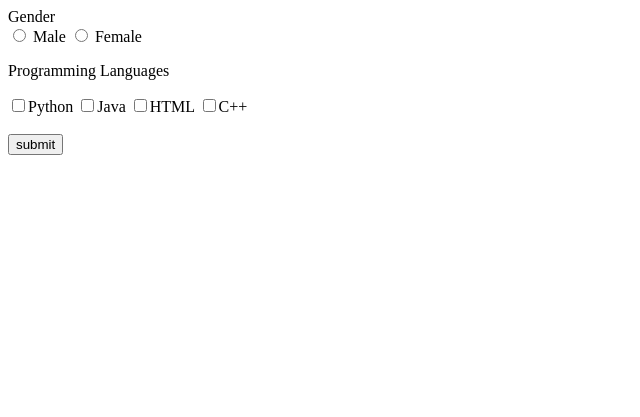
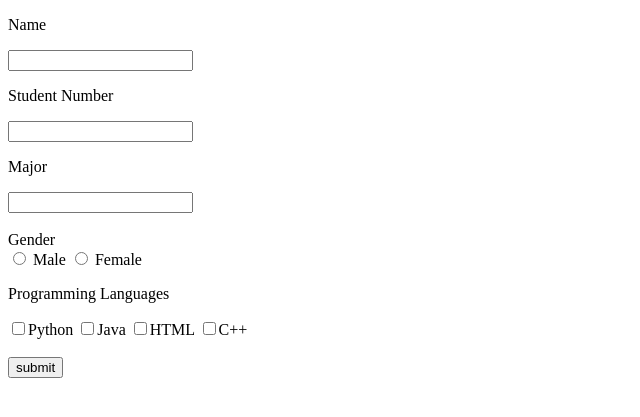
Before and after one commit to CSID-DGU/2025-1-OSSPrac-BeefFried-03, a Flask app: page / in a window 1280 px wide. Shown: the top 417 px of the page, without its empty margins (0-640 px from the left). Run offline with Flask 3, Linux system fonts and the light colour scheme.

Commit message:
feat: Add input fields for Name, Student Number, and Major

```diff
--- a/Subject3_1/templates/input.html
+++ b/Subject3_1/templates/input.html
@@ -2,6 +2,16 @@
 <html lang="en">
   <body>
     <form action="/result" method="POST">
+
+      <p>Name</p>
+      <input type="text" name="name" required><br>
+
+      <p>Student Number</p>
+      <input type="text" name="StudentNumber" required><br>
+
+      <p>Major</p>
+      <input type="text" name="major" required><br><br>
+
       <!-- gender 라디오 버튼 -->
       <label>Gender</label><br />
       <label>
```
